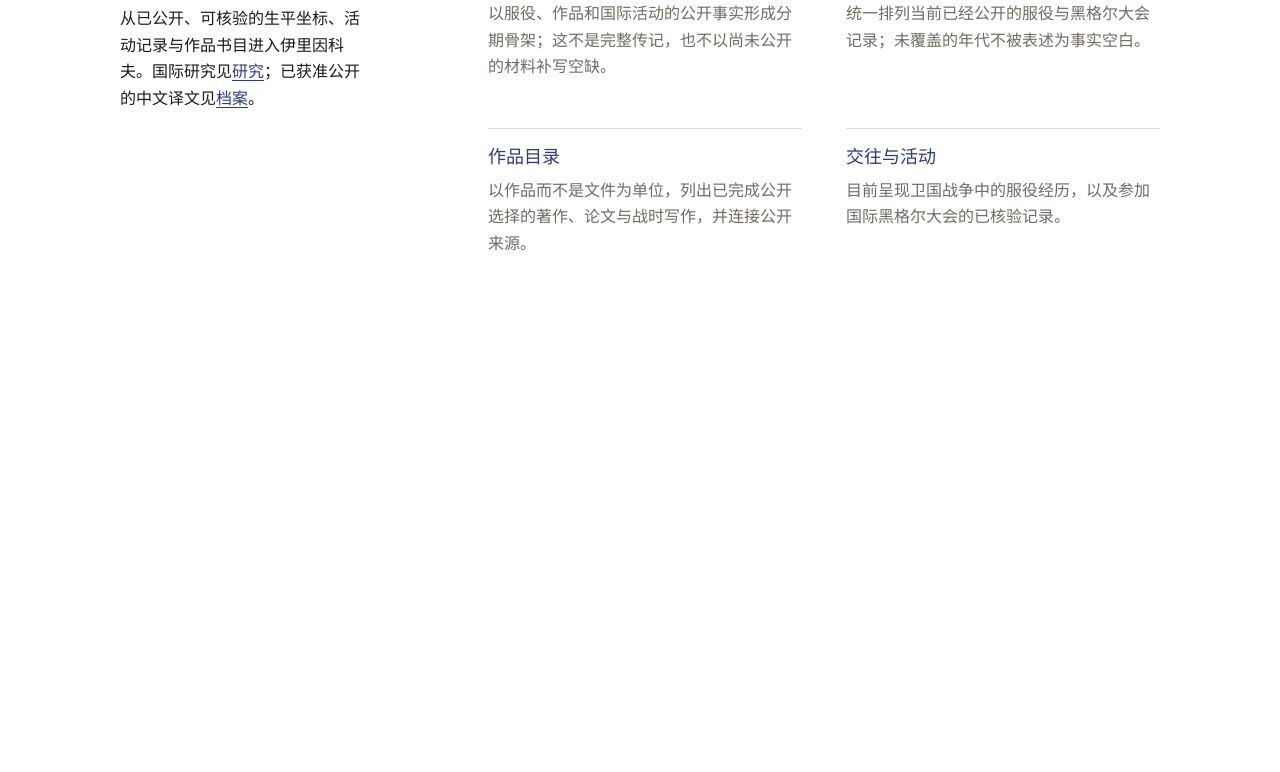
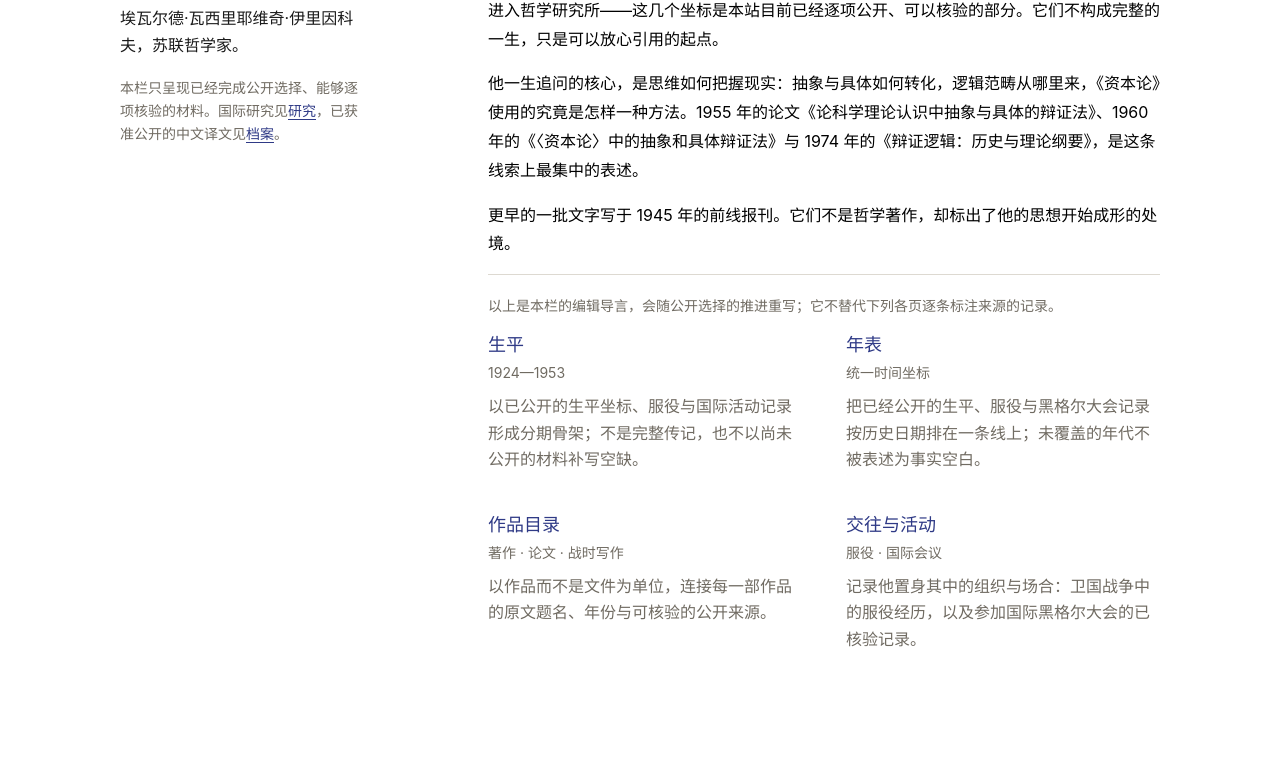
Before and after one commit to hoshF/ilyenkov-archive, an Astro site: page /ilyenkov in a window 1280 px wide. Shown: the part 207-979 px from the top of the page. Before the commit the page ends 800 px from the top, so only its background shows below. Built offline with nearby package versions, Linux system fonts and the light colour scheme; Astro itself is replaced by a stand-in of ours.

Commit message:
Give the Ilyenkov section an introduction and card entrances
- /ilyenkov now carries a short editorial introduction in the reading
  column, followed by the four subsections as a two-column card grid
  (one column below 600px). The introduction states only coordinates the
  site already publishes and is meant to be rewritten as the public
  selection grows.
- Replace .topic-grid with .entrance-card, a whole-card link carrying
  label, scope and summary, and drop the rules between cards.
- The four subsection pages and the section page pin their left column.
- SectionLayout marks itself when a breadcrumb slot is filled, and the
  pinned column then sticks a breadcrumb row lower, so on those pages it
  also stays exactly where it opens.

Measured at 1280px: /ilyenkov holds its column at 158px, life, timeline,
works and circle hold theirs at 215px.

```diff
--- a/src/components/SectionLayout.astro
+++ b/src/components/SectionLayout.astro
@@ -12,6 +12,7 @@ interface Props {
 
 const { toc = [], pinned = false } = Astro.props;
 const indexed = toc.length > 0;
+const breadcrumbed = Astro.slots.has('breadcrumb');
 ---
 
 <div class:list={[
@@ -19,8 +20,9 @@ const indexed = toc.length > 0;
   'section-layout',
   indexed && 'section-layout--indexed',
   pinned && 'section-layout--pinned',
+  breadcrumbed && 'section-layout--breadcrumbed',
 ]}>
-  {Astro.slots.has('breadcrumb') && (
+  {breadcrumbed && (
     <div class="section-layout__breadcrumb">
       <slot name="breadcrumb" />
     </div>
--- a/src/pages/ilyenkov/circle.astro
+++ b/src/pages/ilyenkov/circle.astro
@@ -11,7 +11,7 @@ const sourceLabel = (source: { creator: string | null; title: string }) => (
 ---
 
 <BaseLayout title="交往与活动" description="伊里因科夫目前已公开的服役与国际黑格尔大会记录。">
-  <SectionLayout>
+  <SectionLayout pinned>
     <Breadcrumbs slot="breadcrumb" items={[
       { label: '伊里因科夫', href: '/ilyenkov' },
       { label: '交往与活动' },
--- a/src/pages/ilyenkov/index.astro
+++ b/src/pages/ilyenkov/index.astro
@@ -1,32 +1,58 @@
 ---
 import BaseLayout from '../../layouts/BaseLayout.astro';
 import SectionLayout from '../../components/SectionLayout.astro';
+
+const entrances = [
+  {
+    href: '/ilyenkov/life',
+    label: '生平',
+    scope: '1924—1953',
+    summary: '以已公开的生平坐标、服役与国际活动记录形成分期骨架；不是完整传记，也不以尚未公开的材料补写空缺。',
+  },
+  {
+    href: '/ilyenkov/timeline',
+    label: '年表',
+    scope: '统一时间坐标',
+    summary: '把已经公开的生平、服役与黑格尔大会记录按历史日期排在一条线上；未覆盖的年代不被表述为事实空白。',
+  },
+  {
+    href: '/ilyenkov/works',
+    label: '作品目录',
+    scope: '著作 · 论文 · 战时写作',
+    summary: '以作品而不是文件为单位，连接每一部作品的原文题名、年份与可核验的公开来源。',
+  },
+  {
+    href: '/ilyenkov/circle',
+    label: '交往与活动',
+    scope: '服役 · 国际会议',
+    summary: '记录他置身其中的组织与场合：卫国战争中的服役经历，以及参加国际黑格尔大会的已核验记录。',
+  },
+];
 ---
 
 <BaseLayout title="认识伊里因科夫" description="面向中文读者的伊里因科夫人物、年表、作品与交往入口。">
-  <SectionLayout>
+  <SectionLayout pinned>
     <header class="page-header" slot="intro">
       <h1 class="page-title">认识伊里因科夫</h1>
-      <p class="lead">从已公开、可核验的生平坐标、活动记录与作品书目进入伊里因科夫。国际研究见<a href="/research">研究</a>；已获准公开的中文译文见<a href="/archive">档案</a>。</p>
+      <p class="lead">埃瓦尔德·瓦西里耶维奇·伊里因科夫，苏联哲学家。</p>
+      <p class="section-note">本栏只呈现已经完成公开选择、能够逐项核验的材料。国际研究见<a href="/research">研究</a>，已获准公开的中文译文见<a href="/archive">档案</a>。</p>
     </header>
 
-    <div class="topic-grid">
-      <section>
-        <h2><a href="/ilyenkov/life">生平</a></h2>
-        <p>以服役、作品和国际活动的公开事实形成分期骨架；这不是完整传记，也不以尚未公开的材料补写空缺。</p>
-      </section>
-      <section>
-        <h2><a href="/ilyenkov/timeline">年表</a></h2>
-        <p>统一排列当前已经公开的服役与黑格尔大会记录；未覆盖的年代不被表述为事实空白。</p>
-      </section>
-      <section>
-        <h2><a href="/ilyenkov/works">作品目录</a></h2>
-        <p>以作品而不是文件为单位，列出已完成公开选择的著作、论文与战时写作，并连接公开来源。</p>
-      </section>
-      <section>
-        <h2><a href="/ilyenkov/circle">交往与活动</a></h2>
-        <p>目前呈现卫国战争中的服役经历，以及参加国际黑格尔大会的已核验记录。</p>
-      </section>
+    <div class="prose prose--section person-intro">
+      <p>伊里因科夫 1924 年出生，1941 年开始哲学学习，1950 年毕业并获推荐攻读研究生，1953 年进入哲学研究所——这几个坐标是本站目前已经逐项公开、可以核验的部分。它们不构成完整的一生，只是可以放心引用的起点。</p>
+      <p>他一生追问的核心，是思维如何把握现实：抽象与具体如何转化，逻辑范畴从哪里来，《资本论》使用的究竟是怎样一种方法。1955 年的论文《论科学理论认识中抽象与具体的辩证法》、1960 年的《〈资本论〉中的抽象和具体辩证法》与 1974 年的《辩证逻辑：历史与理论纲要》，是这条线索上最集中的表述。</p>
+      <p>更早的一批文字写于 1945 年的前线报刊。它们不是哲学著作，却标出了他的思想开始成形的处境。</p>
+      <p class="section-boundary">以上是本栏的编辑导言，会随公开选择的推进重写；它不替代下列各页逐条标注来源的记录。</p>
     </div>
+
+    <nav class="entrance-grid" aria-label="伊里因科夫栏目入口">
+      {entrances.map((entrance) => (
+        <a class="entrance-card" href={entrance.href}>
+          <span class="entrance-card__label">{entrance.label}</span>
+          <span class="entrance-card__scope">{entrance.scope}</span>
+          <span class="entrance-card__summary">{entrance.summary}</span>
+        </a>
+      ))}
+    </nav>
   </SectionLayout>
 </BaseLayout>
--- a/src/pages/ilyenkov/life.astro
+++ b/src/pages/ilyenkov/life.astro
@@ -34,7 +34,7 @@ const workTypes = [...new Set(works.map((work) => work.type))].sort((left, right
 ---
 
 <BaseLayout title="生平" description="伊里因科夫目前已公开、可核验的生平坐标。">
-  <SectionLayout>
+  <SectionLayout pinned>
     <Breadcrumbs slot="breadcrumb" items={[
       { label: '伊里因科夫', href: '/ilyenkov' },
       { label: '生平' },
--- a/src/pages/ilyenkov/timeline.astro
+++ b/src/pages/ilyenkov/timeline.astro
@@ -11,7 +11,7 @@ const sourceLabel = (source: { creator: string | null; title: string }) => (
 ---
 
 <BaseLayout title="年表" description="目前已公开、可核验的伊里因科夫生平、服役与活动记录。">
-  <SectionLayout>
+  <SectionLayout pinned>
     <Breadcrumbs slot="breadcrumb" items={[
       { label: '伊里因科夫', href: '/ilyenkov' },
       { label: '年表' },
--- a/src/pages/ilyenkov/works.astro
+++ b/src/pages/ilyenkov/works.astro
@@ -21,7 +21,7 @@ const workGroups = [...worksByType].sort(([left], [right]) => {
 ---
 
 <BaseLayout title="作品目录" description="伊里因科夫已公开、可核验作品的目录。">
-  <SectionLayout>
+  <SectionLayout pinned>
     <Breadcrumbs slot="breadcrumb" items={[
       { label: '伊里因科夫', href: '/ilyenkov' },
       { label: '作品目录' },
--- a/src/styles/global.css
+++ b/src/styles/global.css
@@ -5,7 +5,7 @@
   --text-meta: .875rem; --text-secondary: .9375rem; --text-body: 1rem; --text-item: 1.125rem;
   --text-home-section: 1.25rem; --text-section: 1.375rem; --text-page-mobile: 1.625rem; --text-page: 1.75rem;
   --text-display-mobile: 2rem; --text-display: 2.25rem;
-  --header-h: 62px; --section-top: 96px;
+  --header-h: 62px; --section-top: 96px; --breadcrumb-row: 57px;
   --book: -apple-system, BlinkMacSystemFont, "Segoe UI", "PingFang SC", "Hiragino Sans GB", "Microsoft YaHei", "Helvetica Neue", Helvetica, Arial, sans-serif;
   --serif: var(--book); --sans: var(--book); color: var(--ink); font-family: var(--serif); font-synthesis: none;
   font-size: 16px;
@@ -281,6 +281,10 @@ h2, h3, h4 { text-wrap: balance; line-height: 1.3; }
 .section-layout__sidebar, .section-layout__intro, .section-layout__content { min-width: 0; }
 
 .section-layout--pinned .section-layout__sidebar { position: sticky; top: calc(var(--header-h) + var(--section-top)); }
+/* 位置导航自成一行、横跨两栏，左栏的起点因此下移一行。 */
+.section-layout--pinned.section-layout--breadcrumbed .section-layout__sidebar {
+  top: calc(var(--header-h) + var(--section-top) + var(--breadcrumb-row));
+}
 
 .section-layout__intro .page-header { margin: 0; }
 .section-layout__intro .lead { font-size: var(--text-body); line-height: 1.65; }
@@ -306,12 +310,14 @@ h2, h3, h4 { text-wrap: balance; line-height: 1.3; }
 .archive-year a:hover { color: var(--accent-dark); text-decoration: underline; }
 .archive-year li span { color: var(--muted); font-size: var(--text-secondary); margin-top: 4px; line-height: 1.5; }
 
-.topic-grid { grid-template-columns: repeat(2, minmax(0,1fr)); gap: 48px 44px; display: grid; }
-.topic-grid section { border-top: 1px solid var(--line); min-height: 0; padding-top: 16px; }
-.topic-grid h2 { font-size: var(--text-item); margin: 0 0 9px; font-weight: 600; }
-.topic-grid h2 a { text-decoration: none; }
-.topic-grid h2 a:hover { text-decoration: none; }
-.topic-grid section > p:last-child { color: var(--muted); font-size: var(--text-body); margin: 0; line-height: 1.65; }
+.person-intro { margin: 0 0 56px; }
+
+.entrance-grid { display: grid; grid-template-columns: repeat(2, minmax(0, 1fr)); gap: 40px 44px; }
+.entrance-card { display: block; color: var(--ink); text-decoration: none; }
+.entrance-card__label { display: block; color: var(--accent); font-size: var(--text-item); font-weight: 600; line-height: 1.4; }
+.entrance-card__scope { display: block; margin-top: 5px; color: var(--muted); font-size: var(--text-meta); }
+.entrance-card__summary { display: block; margin-top: 11px; color: var(--muted); font-size: var(--text-body); line-height: 1.65; }
+.entrance-card:hover .entrance-card__label { color: var(--accent-dark); text-decoration: underline; }
 
 .life-phases { margin: 0; padding: 0; list-style: none; }
 .life-phases li { border-bottom: 1px solid var(--line); padding: 0 0 32px; }
@@ -578,7 +584,7 @@ h2, h3, h4 { text-wrap: balance; line-height: 1.3; }
   .home-essays, .home-sidebar section { padding: 12px 0; }
   .home-essays > h3, .home-sidebar h3 { font-size: var(--text-item); }
   .essay-excerpt p { font-size: var(--text-body); }
-  .topic-grid { grid-template-columns: 1fr; gap: 36px; }
+  .entrance-grid { grid-template-columns: 1fr; gap: 32px; }
   .page-title { font-size: var(--text-page-mobile); }
   .lead { font-size: var(--text-body); }
   .container { padding: var(--section-top) 0 4.25rem; }
```
Also changed, not shown: tests/site-structure.test.ts (+4 -3 lines).
